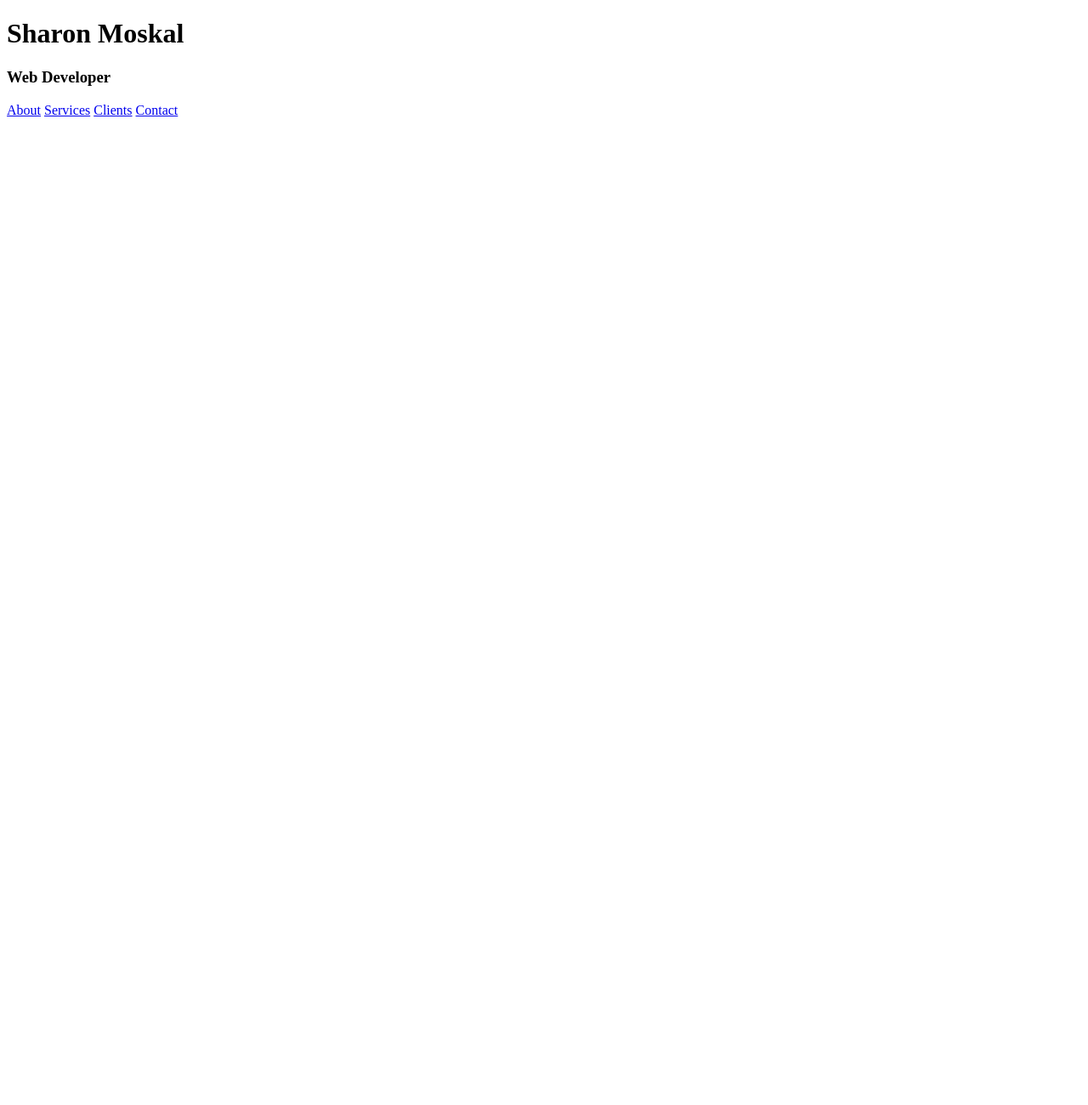
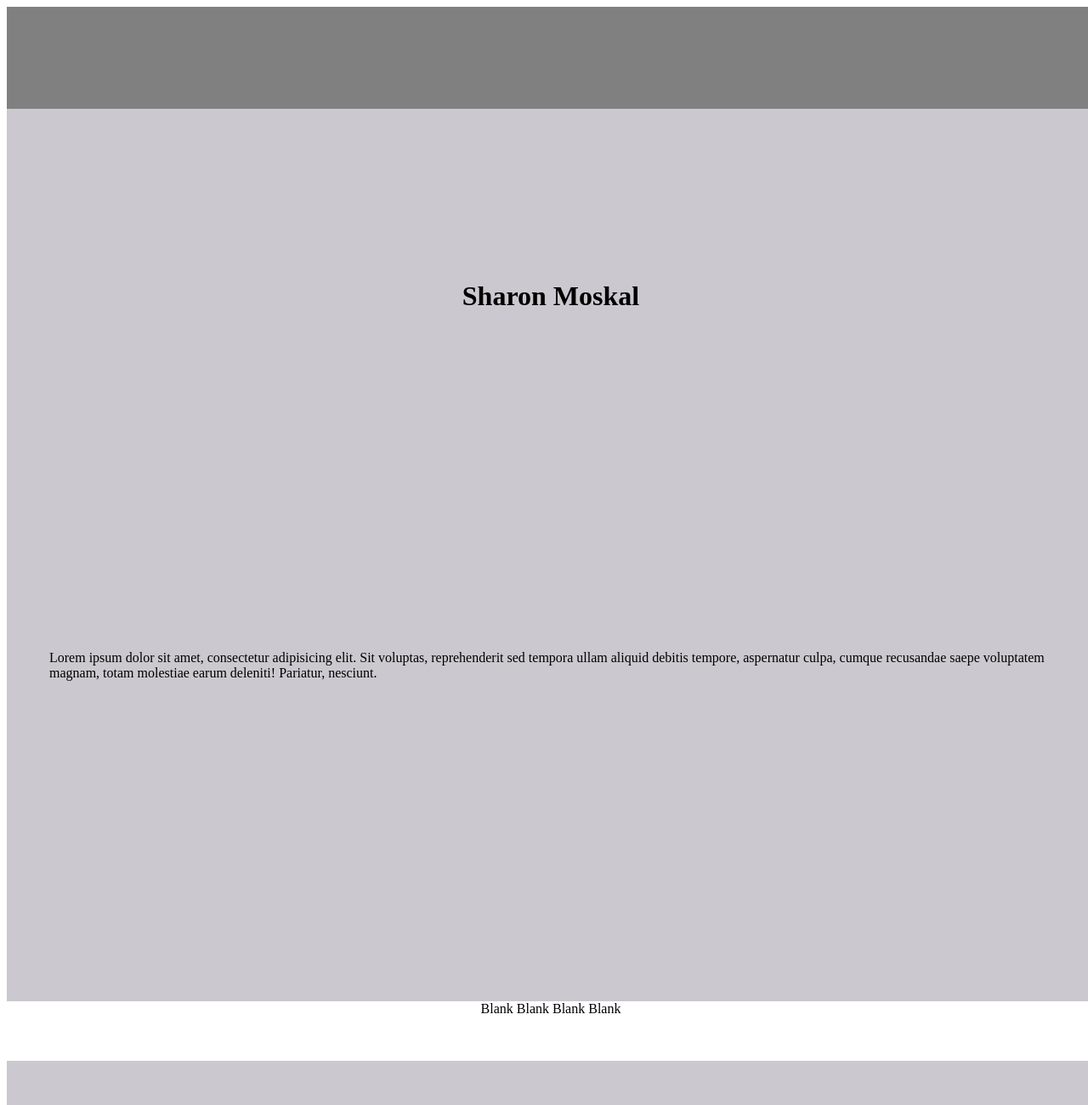
Before and after one commit to sharonrm/personal_website, a plain HTML site: page index.html in a window 1280 px wide. Shown: the top 1300 px of the page at 85% size. Before the commit the page ends 800 px from the top, so only its background shows below. Drawn offline with nearby package versions, Linux system fonts and the light colour scheme.

Commit message:
first attempt

```diff
--- a/index.html
+++ b/index.html
@@ -2,6 +2,7 @@
 <html lang="en">
 
 <head>
+    <link rel="stylesheet" type="text/css" href="style.css">
     <meta charset="UTF-8">
     <script src="https://code.jquery.com/jquery-3.2.1.min.js" integrity="sha256-hwg4gsxgFZhOsEEamdOYGBf13FyQuiTwlAQgxVSNgt4=" crossorigin="anonymous"></script>
     <script type="text/javascript" src="script.js"></script>
@@ -9,17 +10,33 @@
 </head>
 
 <body>
-    <div id='container'>
-        <header id='main'></header>
-        <h1>Sharon Moskal</h1>
-        <h3>Web Developer</h3>
-        <div>
-        <a href="#">About</a>
-        <a href="#">Services</a>
-        <a href="#">Clients</a>
-        <a href="#">Contact</a>
+    <header id='main'></header>
+    <div id='container1'>
+        <div class='title'>
+            <h1>Sharon Moskal</h1>
+        </div>
+        <div class='description'>
+            <p>Lorem ipsum dolor sit amet, consectetur adipisicing elit. Sit voluptas, reprehenderit sed tempora ullam aliquid debitis tempore, aspernatur culpa, cumque recusandae saepe voluptatem magnam, totam molestiae earum deleniti! Pariatur, nesciunt.</p>
+        </div>
+        <div class="divider">
+            <span>Blank</span>
+            <span>Blank</span>
+            <span>Blank</span>
+            <span>Blank</span>
+        </div>
+        <div class='container2'>
+            <div class='projects'>
+                <div class='p1'></div>
+                <div class='p1'></div>
+                <div class='p1'></div>
+            </div>
+        </div>
+        <img src="">
+        <div class='main'>
+            <br>
         </div>
     </div>
+    <footer>address</footer>
 </body>
 
 </html>
--- a/style.css
+++ b/style.css
@@ -1,9 +1,71 @@
 body {
-	width:  100%;
-	height: 100%;
-	overflow: auto;
-	margin: 0;
+
 }
-div {
-	display: block;
+
+header {
+	width: 100vw;
+	height: 15vh;
+	background-color: gray;
+    text-align: center;
+    box-shadow: ;
 }
+
+#container1 {
+	display: flex;
+	justify-content: space-around;
+	align-items:center;
+	flex-direction: column;
+	width: 100vw;
+	height: 400vh;
+	background-color: #CBC9CF;
+}
+.title {
+	text-align: center;
+	border: 1px;
+	height: 10vh;
+	width: 30vw;
+
+}
+
+.container2 {
+	display: flex;
+	justify-content: space-around;
+	width: 100vw;
+	height: 100vh;
+
+}
+
+.projects {
+	display: flex;
+	align-items: center;
+	justify-content: space-around;
+	height: 400px;
+	width: 70vw;
+	background-color: #FAFAFA;
+
+}
+
+.description{
+	margin-left: 50px;
+	margin-right: 50px;
+
+}
+.p1 {
+
+	width: 170px;
+	height:200px;
+	background-color: black;
+
+}
+
+.divider {
+	text-align: center;
+	height: 70px;
+	width: 100vw;
+	background-color: white;
+}
+footer{
+	text-align: center;
+	height: 30vh;
+	width: 100vw;
+}
```
